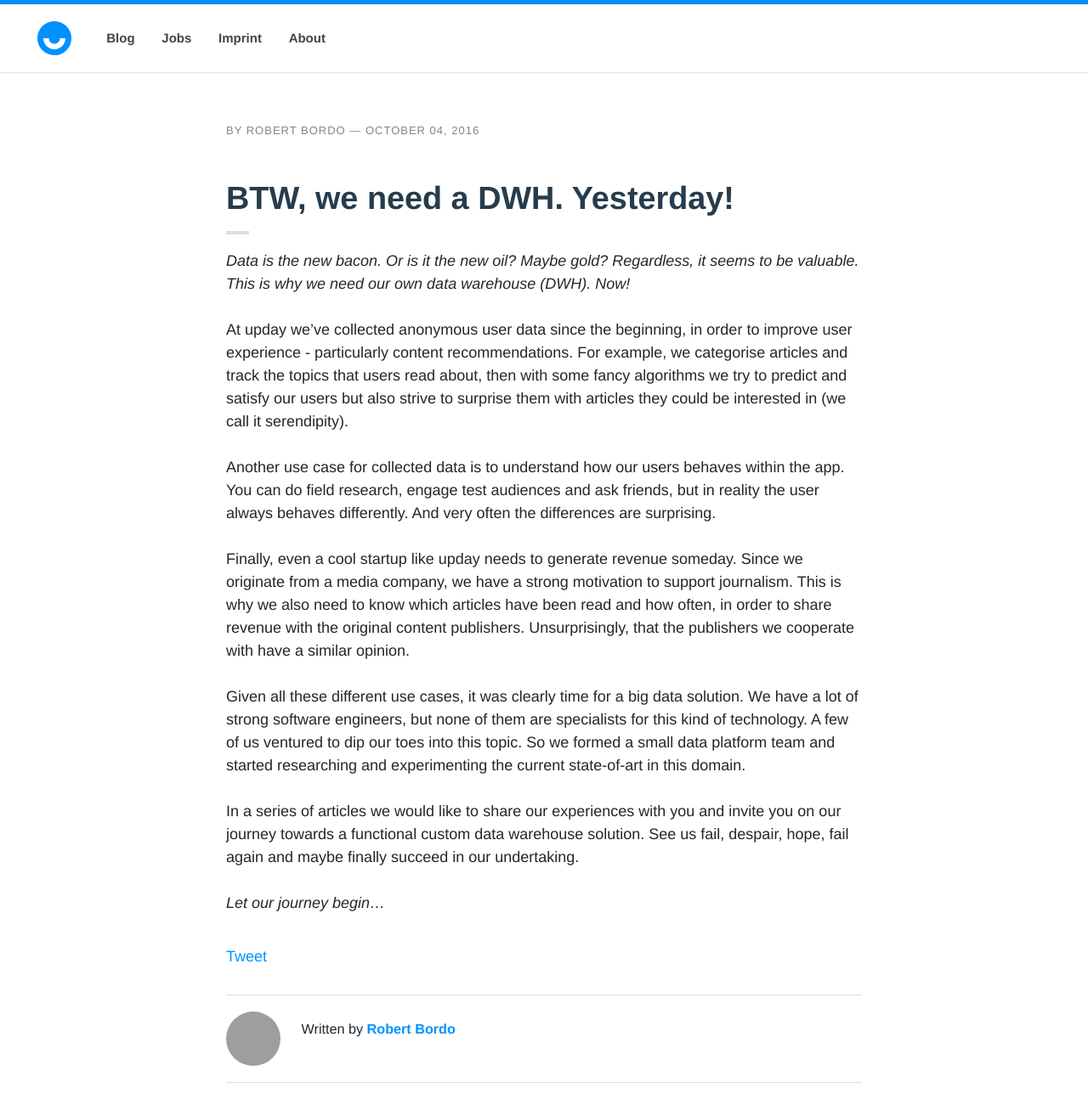
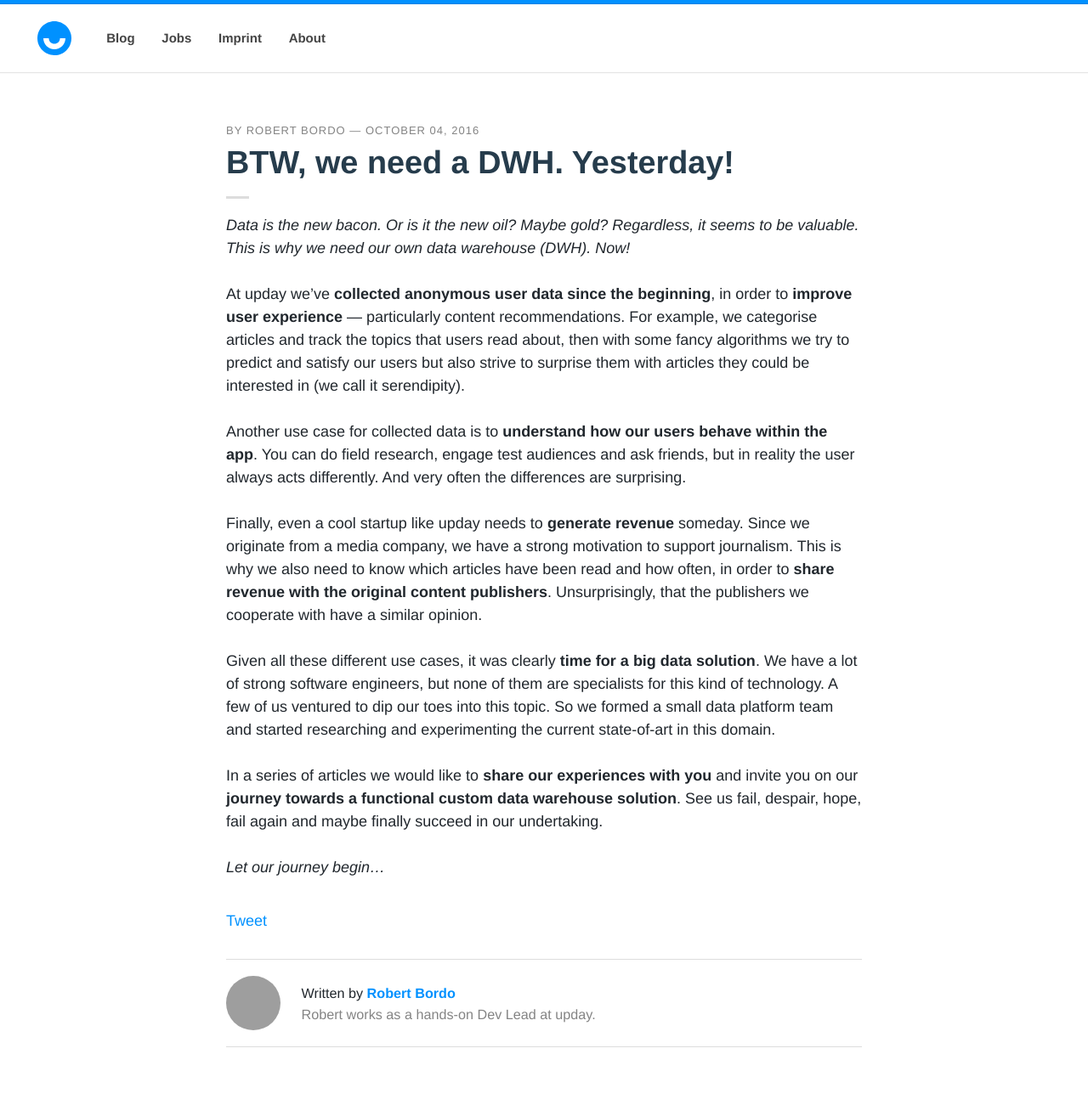
Before and after one commit to upday/upday.github.io, a Jekyll site: the page built from _posts/blog/2016-10-05-dwh-01.md, in a window 1280 px wide and 1400 px high. Shown: the top 1314 px of the window at 85% size. Built offline with Jekyll 4.4.1, drawn with Linux system fonts in a browser that asks for light colours; nearby versions of some CDN libraries; some web fonts are replaced; comment, search, counter and statistics services are not loaded; grey boxes are pictures that could not be loaded.

Commit message:
Finalized author info and emphasized parts of the article.

```diff
--- a/_data/authors.yml
+++ b/_data/authors.yml
@@ -48,6 +48,6 @@
   name: Robert Bordo
   web: http://www.upday.com
   email: robert@upday.com
-  bio: ""
-  bio_long: ""
+  bio: "Robert works as a hands-on Dev Lead at upday."
+  bio_long: "Robert works as a hands-on Dev Lead at upday. His goal is to enable and support the developers in order to focus on what they like to do most: Writing code. Also he tries to stay up-to-date with current technology trends to still deliver ideas and quality code."
   avatar: authors/robert_bordo.png
--- a/_posts/blog/2016-10-05-dwh-01.md
+++ b/_posts/blog/2016-10-05-dwh-01.md
@@ -1,25 +1,25 @@
 ---
 layout: post
-title: "</br>BTW, we need a DWH. Yesterday!"
+title: "BTW, we need a DWH. Yesterday!"
 description: The beginning of our journey towards a custom DWH.
 modified:
 categories: blog
 author: robert_bordo
-excerpt: The first part of a series of articles attending our fellow data platform team on their quest for a functional custom data warehouse solution.
+excerpt: The first part of a series of articles chronicling our fellow data platform team on their quest for a functional custom data warehouse solution.
 tags: [dwh, data-warehouse]
 date: 2016-10-04T10:00:00-04:00
 ---
 
 _Data is the new bacon. Or is it the new oil? Maybe gold? Regardless, it seems to be valuable. This is why we need our own data warehouse (DWH). Now!_
 
-At upday we’ve collected anonymous user data since the beginning, in order to improve user experience - particularly content recommendations. For example, we categorise articles and track the topics that users read about, then with some fancy algorithms we try to predict and satisfy our users but also strive to surprise them with articles they could be interested in (we call it serendipity).
+At upday we’ve __collected anonymous user data since the beginning__, in order to __improve user experience__ — particularly content recommendations. For example, we categorise articles and track the topics that users read about, then with some fancy algorithms we try to predict and satisfy our users but also strive to surprise them with articles they could be interested in (we call it serendipity).
 
-Another use case for collected data is to understand how our users behaves within the app. You can do field research, engage test audiences and ask friends, but in reality the user always behaves differently. And very often the differences are surprising.
+Another use case for collected data is to __understand how our users behave within the app__. You can do field research, engage test audiences and ask friends, but in reality the user always acts differently. And very often the differences are surprising.
 
-Finally, even a cool startup like upday needs to generate revenue someday. Since we originate from a media company, we have a strong motivation to support journalism. This is why we also need to know which articles have been read and how often, in order to share revenue with the original content publishers. Unsurprisingly, that the publishers we cooperate with have a similar opinion.
+Finally, even a cool startup like upday needs to __generate revenue__ someday. Since we originate from a media company, we have a strong motivation to support journalism. This is why we also need to know which articles have been read and how often, in order to __share revenue with the original content publishers__. Unsurprisingly, that the publishers we cooperate with have a similar opinion.
 
-Given all these different use cases, it was clearly time for a big data solution. We have a lot of strong software engineers, but none of them are specialists for this kind of technology. A few of us ventured to dip our toes into this topic. So we formed a small data platform team and started researching and experimenting the current state-of-art in this domain.
+Given all these different use cases, it was clearly __time for a big data solution__. We have a lot of strong software engineers, but none of them are specialists for this kind of technology. A few of us ventured to dip our toes into this topic. So we formed a small data platform team and started researching and experimenting the current state-of-art in this domain.
 
-In a series of articles we would like to share our experiences with you and invite you on our journey towards a functional custom data warehouse solution. See us fail, despair, hope, fail again and maybe finally succeed in our undertaking.
+In a series of articles we would like to __share our experiences with you__ and invite you on our __journey towards a functional custom data warehouse solution__. See us fail, despair, hope, fail again and maybe finally succeed in our undertaking.
 
-_Let our journey begin..._
+_Let our journey begin…_
```
